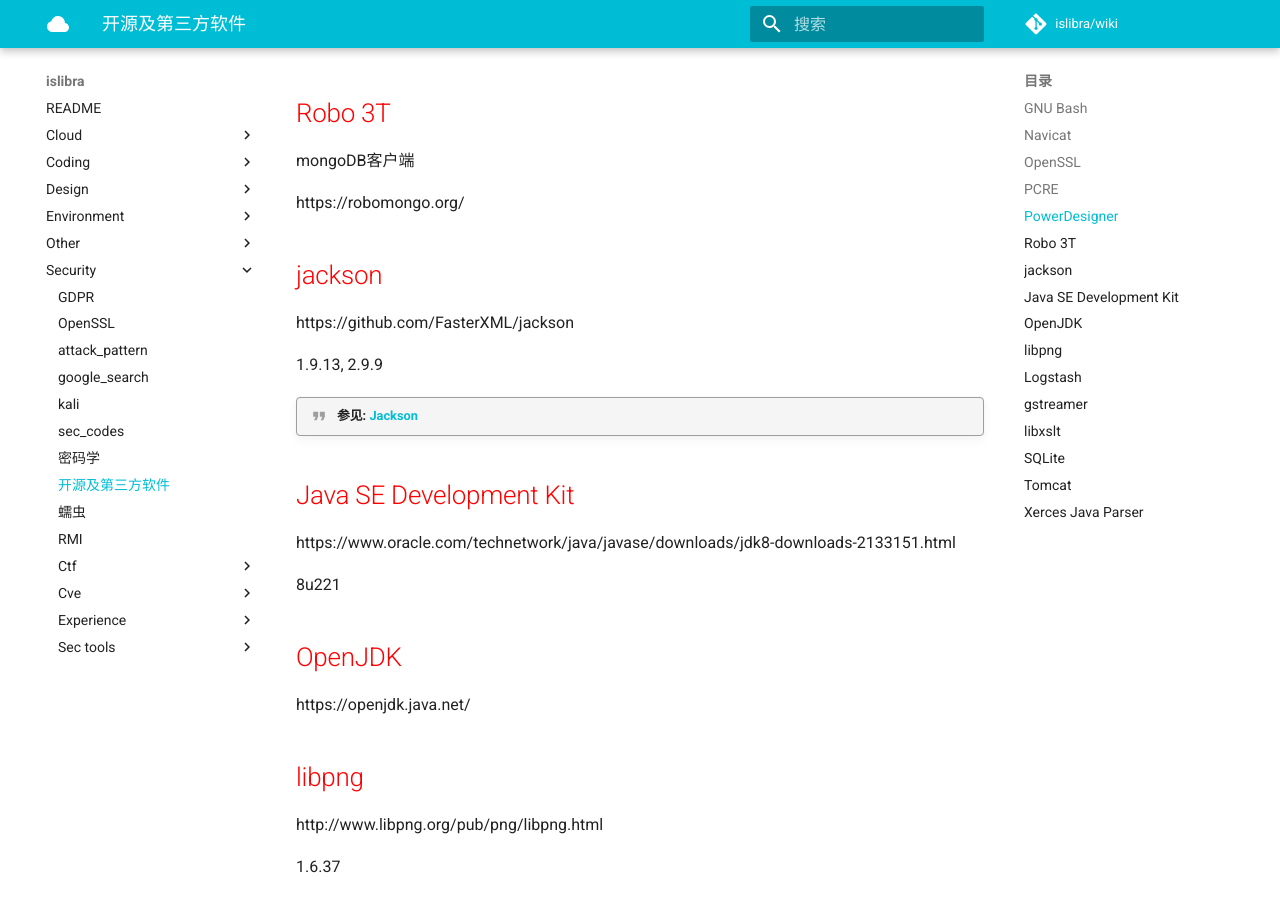
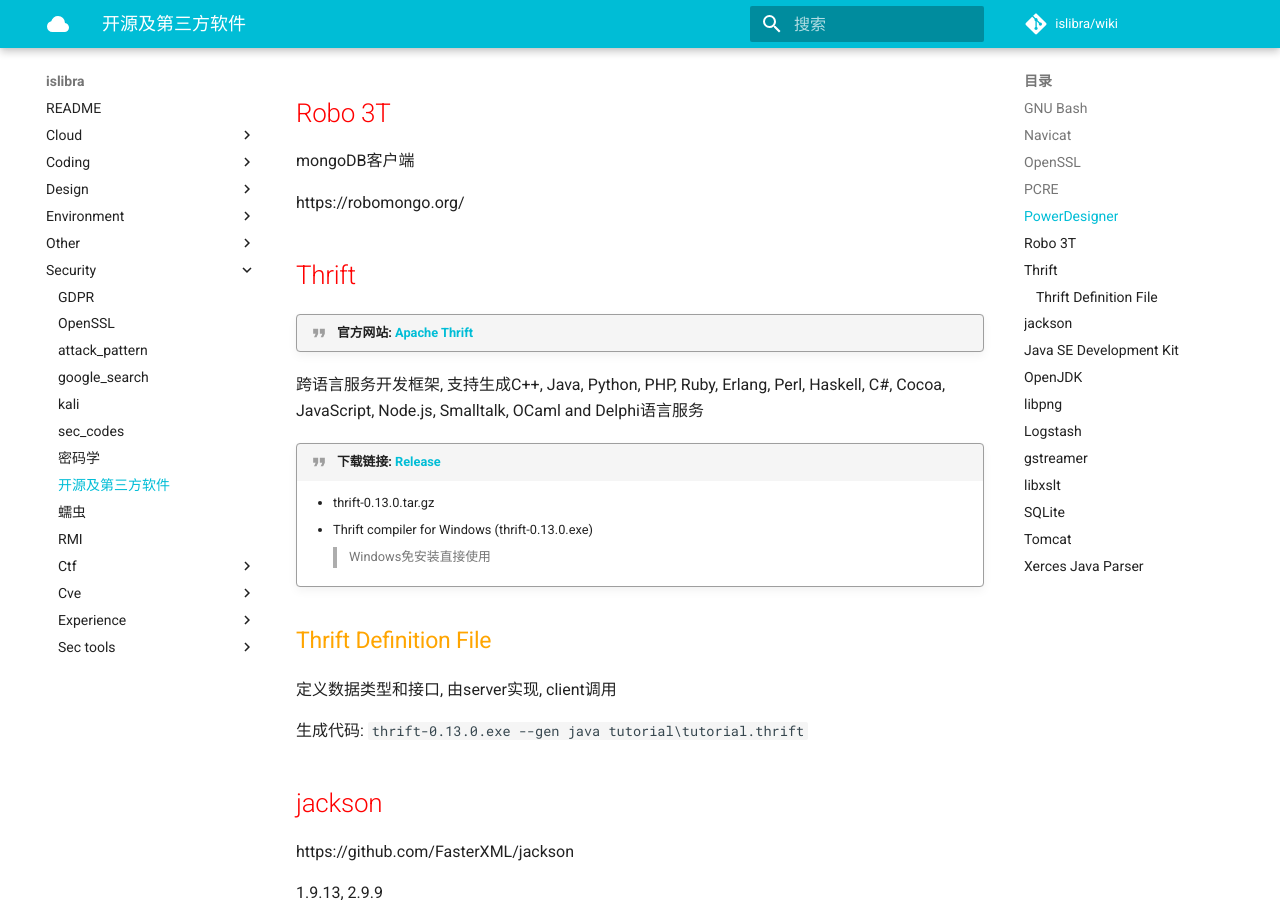
Before and after one commit to islibra/wiki, an MkDocs documentation site: the page built from docs/security/开源及第三方软件.md, in a window 1280 px wide and 900 px high, scrolled down 1017 px. Built offline with MkDocs 1.6.1 and Material for MkDocs 9.7.7, drawn with Linux system fonts in a browser that asks for light colours; comment, search, counter and statistics services are not loaded.

Commit message:
Update 开源及第三方软件.md

```diff
--- a/docs/security/开源及第三方软件.md
+++ b/docs/security/开源及第三方软件.md
@@ -35,6 +35,24 @@ https://www.pcre.org/
 mongoDB客户端
 
 https://robomongo.org/
+
+## Thrift
+
+!!! quote "官方网站: [Apache Thrift](https://thrift.apache.org/)"
+
+跨语言服务开发框架, 支持生成C++, Java, Python, PHP, Ruby, Erlang, Perl, Haskell, C#, Cocoa, JavaScript, Node.js, Smalltalk, OCaml and Delphi语言服务
+
+!!! quote "下载链接: [Release](https://thrift.apache.org/download)"
+    - thrift-0.13.0.tar.gz
+    - Thrift compiler for Windows (thrift-0.13.0.exe)
+
+        > Windows免安装直接使用
+
+### Thrift Definition File
+
+定义数据类型和接口, 由server实现, client调用
+
+生成代码: `thrift-0.13.0.exe --gen java tutorial\tutorial.thrift`
 
 ## jackson
 
```
